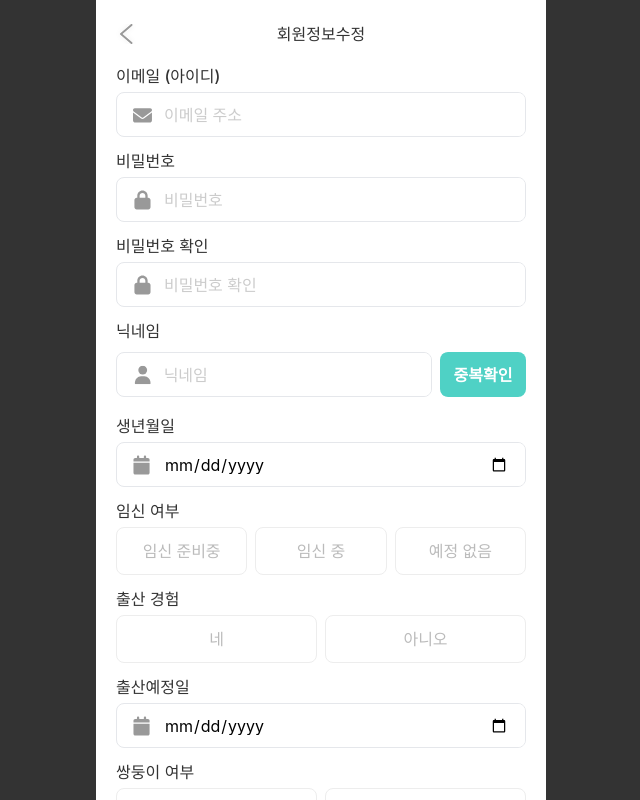
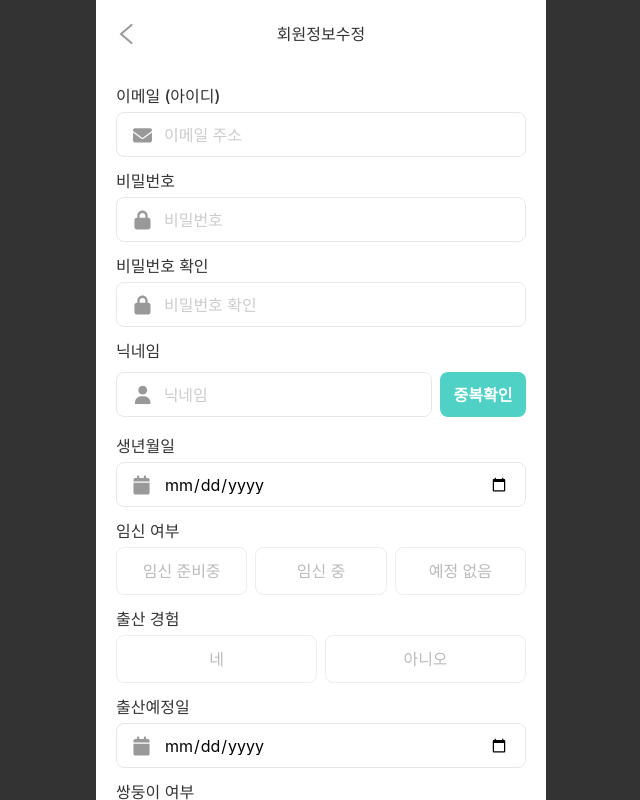
Before and after one commit to WomanTech2025-MoWo/MoWo_FE, a React (Create React App) app: page /profile in a window 1280 px wide. Shown: the top 800 px of the page, without its empty margins (319-959 px from the left). Built offline with nearby package versions, Linux system fonts and the light colour scheme; a web font is replaced by a local one.

Commit message:
♻️[Refactor] InnerLayout 컴포넌트 padding 사이즈 조정

```diff
--- a/src/layouts/InnerLayout.tsx
+++ b/src/layouts/InnerLayout.tsx
@@ -5,7 +5,7 @@ import { WithChildren } from '../types/common';
 const PageInner = styled.div`
   width: 100%;
   margin: 0 auto;
-  padding: 0 var(--size-layout-padding);
+  padding: var(--size-layout-padding);
 `;
 
 const InnerLayout = ({ children }: WithChildren) => {
```
